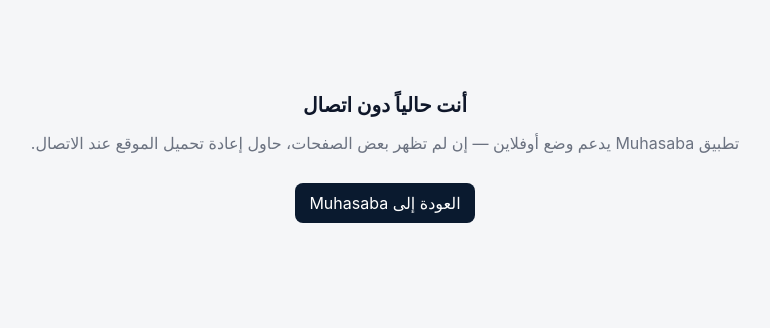
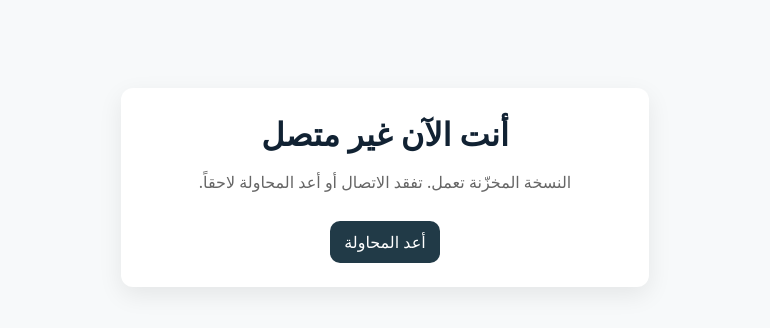
Before and after one commit to survivcore-dot/muhasaba-app, a plain HTML site: page offline.html in a window 1280 px wide. Shown: the whole page, without its empty margins (255-1025 px from the left). Drawn offline with Linux system fonts and the light colour scheme.

Commit message:
Update offline.html
UI upgrade+PWA improvement

```diff
--- a/offline.html
+++ b/offline.html
@@ -1,22 +1,21 @@
 <!doctype html>
-<html lang="ar">
+<html lang="ar" dir="rtl">
 <head>
-<meta charset="utf-8">
-<meta name="viewport" content="width=device-width,initial-scale=1">
-<title>خارج الاتصال — Muhasaba</title>
-<style>
-body{font-family:Inter,Arial,Helvetica,sans-serif;margin:0;background:#f5f6f8;color:#0f172a}
-.container{max-width:720px;margin:60px auto;padding:20px;text-align:center}
-h1{font-size:20px;margin-bottom:8px}
-p{color:#6b7280}
-a{display:inline-block;margin-top:14px;padding:10px 14px;border-radius:8px;background:#0A1A2F;color:#fff;text-decoration:none}
-</style>
+  <meta charset="utf-8"><meta name="viewport" content="width=device-width,initial-scale=1">
+  <title>أنت الآن أوفلاين</title>
+  <style>
+    body{font-family:system-ui,Helvetica,Arial;background:#f7f9fa;color:#123;padding:40px;text-align:center}
+    .card{background:#fff;padding:24px;border-radius:12px;box-shadow:0 8px 24px rgba(0,0,0,0.08);max-width:480px;margin:40px auto}
+    h1{margin:0 0 10px}
+    p{color:#666}
+    .btn{display:inline-block;margin-top:12px;padding:10px 14px;border-radius:10px;background:#213a47;color:#fff;text-decoration:none}
+  </style>
 </head>
-<body dir="rtl">
-  <div class="container">
-    <h1>أنت حالياً دون اتصال</h1>
-    <p>تطبيق Muhasaba يدعم وضع أوفلاين — إن لم تظهر بعض الصفحات، حاول إعادة تحميل الموقع عند الاتصال.</p>
-    <a href="/index.html">العودة إلى Muhasaba</a>
+<body>
+  <div class="card">
+    <h1>أنت الآن غير متصل</h1>
+    <p>النسخة المخزّنة تعمل. تفقد الاتصال أو أعد المحاولة لاحقاً.</p>
+    <a class="btn" onclick="location.reload()">أعد المحاولة</a>
   </div>
 </body>
 </html>
```
